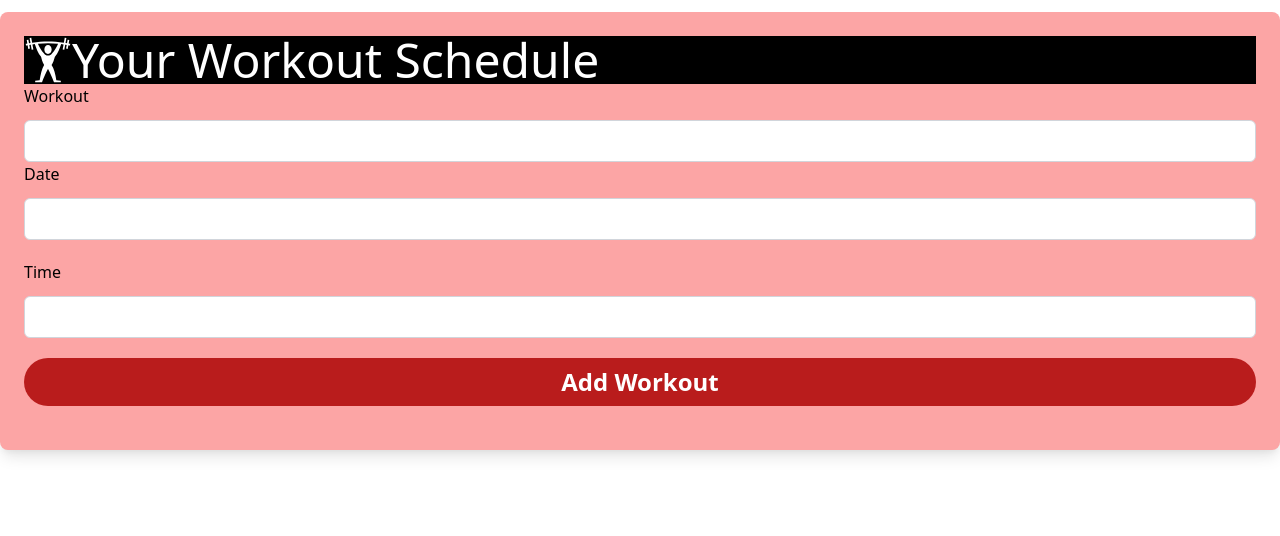
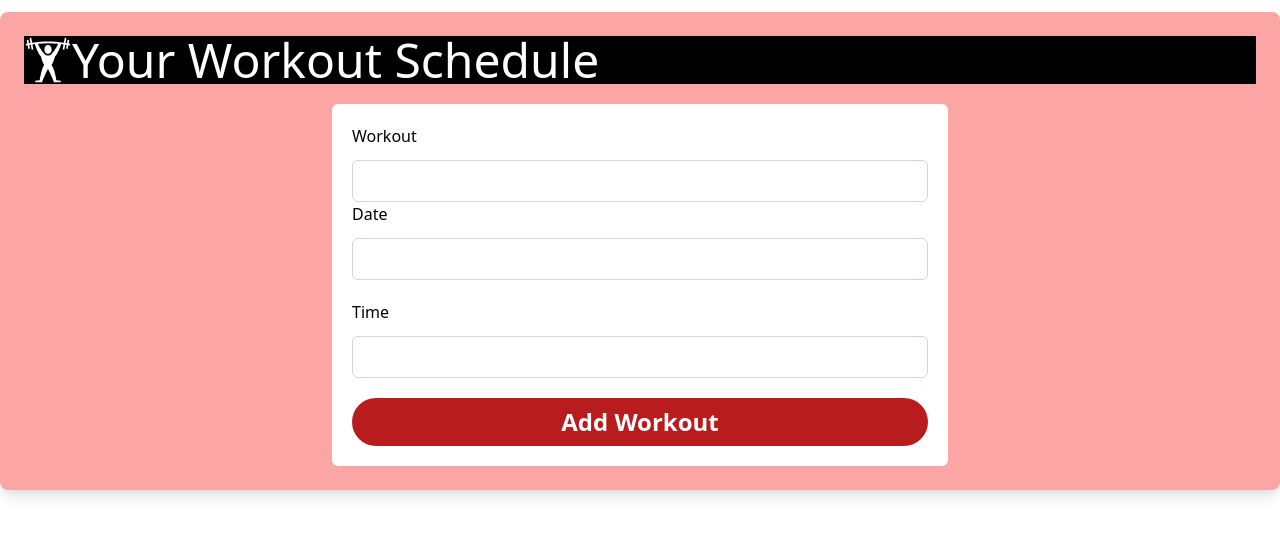
Before and after one commit to JenniferStohler/YourWorkoutSchedule, a React (Create React App) app: page / in a window 1280 px wide. Shown: the top 536 px of the page. Built offline with nearby package versions, Linux system fonts and the light colour scheme.

Commit message:
form added and padding adjusted

```diff
--- a/src/App.js
+++ b/src/App.js
@@ -9,7 +9,9 @@ function App() {
         <GiWeightLiftingUp className="inline-block text-white align-top"/>
         Your Workout Schedule
         </h1>
-        <div class="mb-5 flex flex-col min-w-full">
+        <div class="mt-5">
+        <div class="w-1/2 flex mx-auto bg-white rounded-md">
+        <div class="p-5 flex flex-col min-w-full">
                 <label for="workout" class="font-medium text-black"
                   >Workout</label
                 >
@@ -41,7 +43,9 @@ function App() {
           <button class="align-right text-2xl bg-red-700 hover:bg-blue-700 text-white font-bold py-2 px-4 rounded-full">
             Add Workout
           </button>
-              </div>
+            </div>
+            </div>
+          </div>
         </div>
     </div>
   );
```
